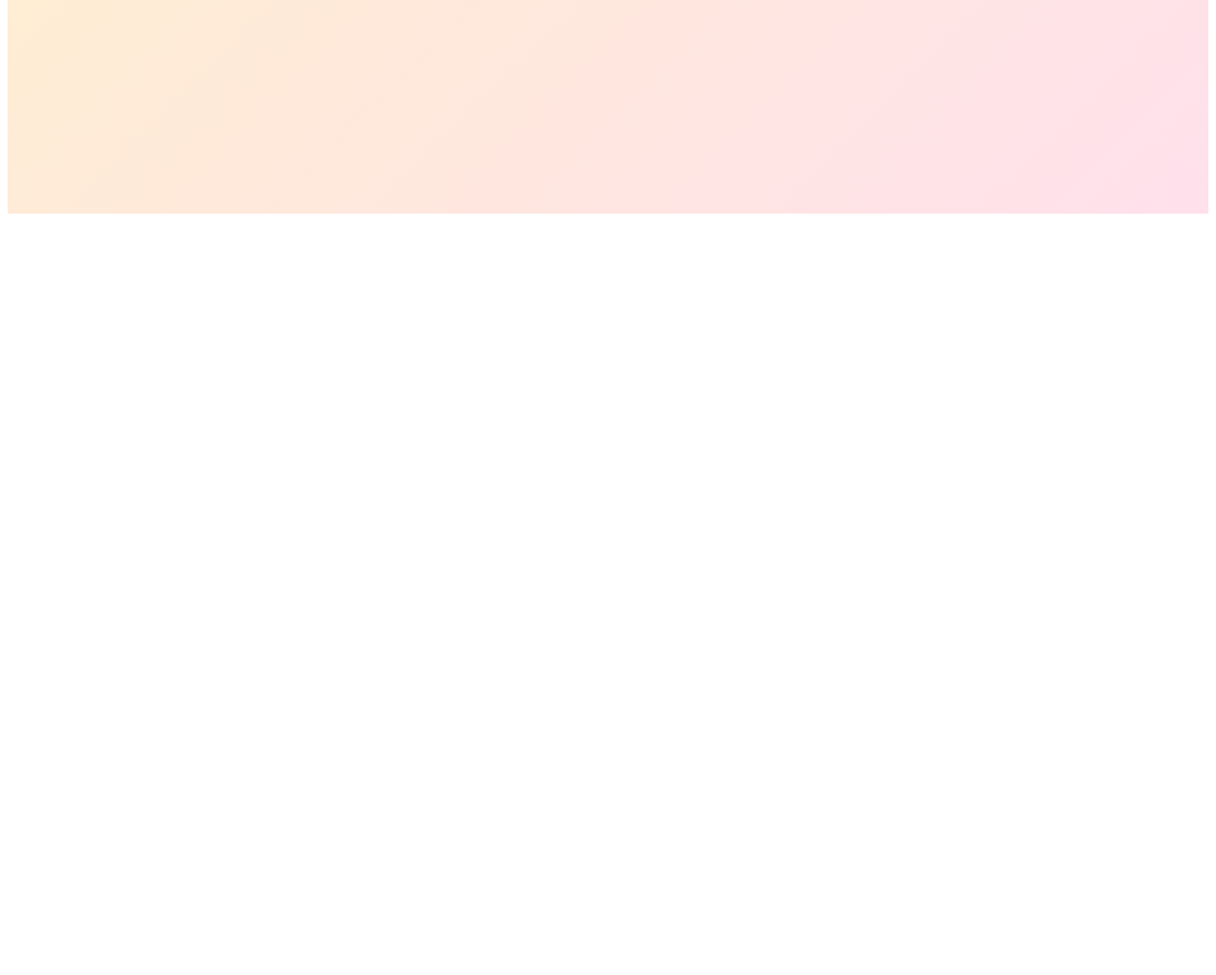
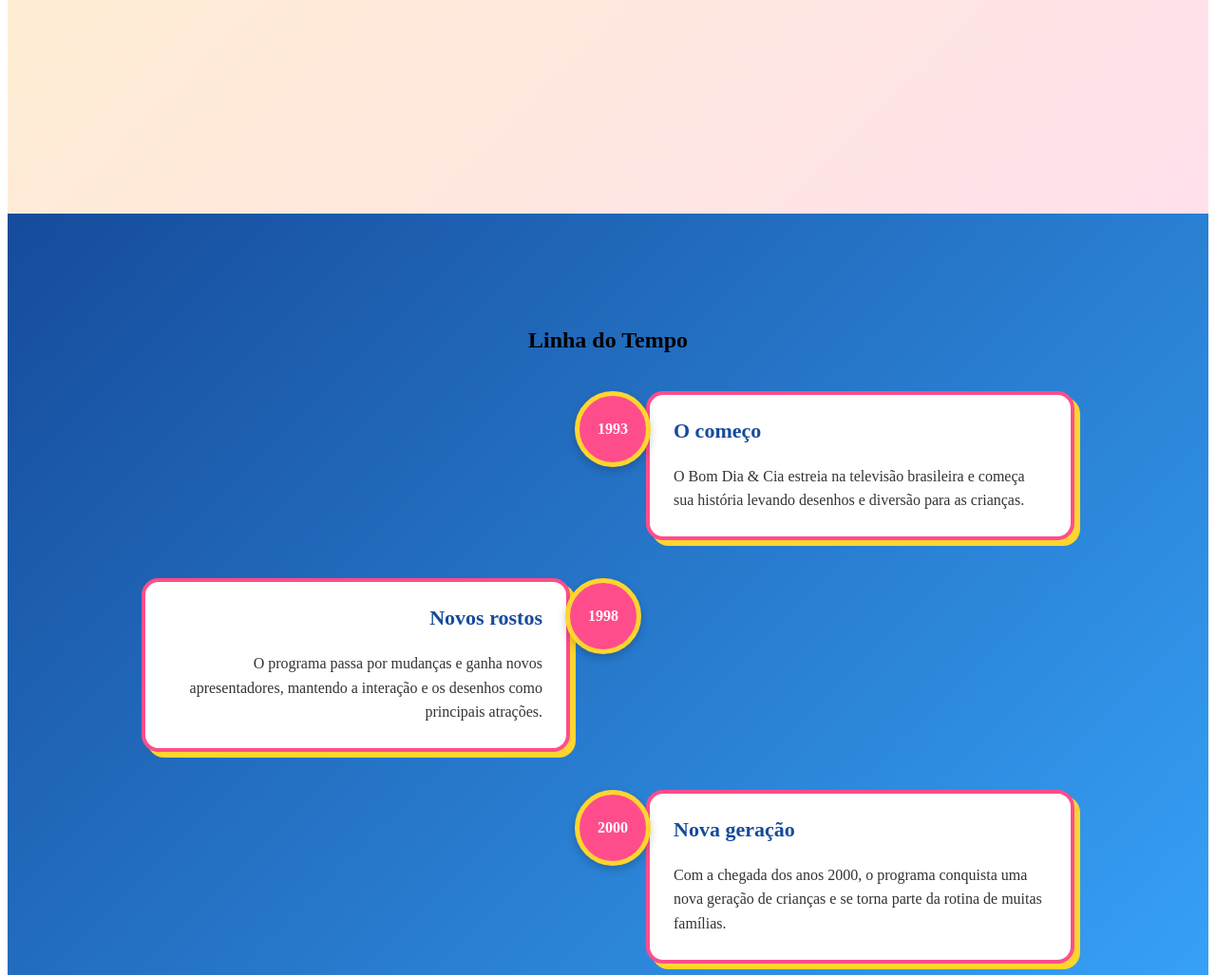
Before and after one commit to Samucabr09/Projeto-Bom-Dia---Cia, a plain HTML site: page index.html in a window 1280 px wide. Shown: the part 1773-2800 px from the top of the page at 95% size. Before the commit the page ends 2006 px from the top, so only its background shows below. Drawn offline with Linux system fonts and the light colour scheme.

Commit message:
comit adicao linha do tempo

```diff
--- a/index.html
+++ b/index.html
@@ -41,10 +41,6 @@
                     existiam manhãs diante da televisão esperando pelo próximo desenho.
                 </p>
 
-                <a href="#historia" class="btn">
-                    COMEÇAR A VIAGEM
-                </a>
-
             </div>
          </section>
 
@@ -64,6 +60,40 @@
                     Mais do que um programa de televisão, o Bom Dia & Cia acabou se tornando uma lembrança afetiva. Para quem cresceu assistindo, bastava ouvir a música de abertura ou reconhecer um desenho para voltar imediatamente às manhãs de infância.
                 </p>
             </div>
-    </header>
+        </section>
+       <section class="linha-do-tempo">
+            <div class="linha-do-tempo-conteudo">
+                <h1>
+                    Linha do Tempo
+                </h1>
+                <div class="evento">
+                    <div class="ano">1993</div>
+                    <div class="card">
+                        <h3>O começo</h3>
+                        <p>O Bom Dia & Cia estreia na televisão brasileira e começa sua história levando
+                            desenhos e diversão para as crianças.
+                         </p>
+                    </div>
+                </div>
+                <div class="evento">
+                    <div class="ano">1998</div>
+                    <div class="card">
+                        <h3>Novos rostos</h3>
+                        <p>O programa passa por mudanças e ganha novos apresentadores, mantendo a
+                             interação e os desenhos como principais atrações.
+                        </p>
+                    </div>
+                </div>
+                <div class="evento">
+                    <div class="ano">2000</div>
+                    <div class="card">
+                        <h3>Nova geração</h3>
+                        <p>Com a chegada dos anos 2000, o programa conquista uma nova
+                            geração de crianças e se torna parte da rotina de muitas famílias.
+                        </p>
+                    </div>
+                </div>
+            </div>
+       </section>
     </body>
 </html>
--- a/style.css
+++ b/style.css
@@ -31,6 +31,7 @@
     display: flex;
     gap: 25px;
     list-style: none;
+    margin-right: 200px;
 }
 
 nav a {
@@ -315,3 +316,186 @@
     }
 
 }
+
+.linha-do-tempo {
+    min-height: 100vh;
+
+    padding: 100px 8%;
+
+    background: linear-gradient(
+        135deg,
+        #164b9b,
+        #39a9ff
+    );
+
+    text-align: center;
+}
+
+.linha-do-tempo h2 {
+    font-family: Arial, sans-serif;
+
+    font-size: 42px;
+    font-weight: 900;
+
+    color: #ffd52f;
+
+    text-shadow:
+        3px 3px 0 #ff4d8b,
+        6px 6px 0 #5b4bff;
+
+    margin-bottom: 60px;
+}
+
+
+/* LINHA */
+
+.timeline {
+    position: relative;
+
+    max-width: 900px;
+
+    margin: auto;
+}
+
+
+/* LINHA VERTICAL */
+
+.timeline::before {
+    content: "";
+
+    position: absolute;
+
+    left: 50%;
+    top: 0;
+    bottom: 0;
+
+    width: 6px;
+
+    background: #ffd52f;
+
+    transform: translateX(-50%);
+
+    border-radius: 10px;
+}
+
+
+/* EVENTO */
+
+.evento {
+    position: relative;
+
+    width: 50%;
+
+    padding: 20px 40px;
+
+    box-sizing: border-box;
+}
+
+
+/* EVENTOS ALTERNADOS */
+
+.evento:nth-child(odd) {
+    left: 0;
+
+    text-align: right;
+}
+
+.evento:nth-child(even) {
+    left: 50%;
+
+    text-align: left;
+}
+
+
+/* ANO */
+
+.ano {
+    position: absolute;
+
+    top: 20px;
+
+    width: 70px;
+    height: 70px;
+
+    display: flex;
+    align-items: center;
+    justify-content: center;
+
+    background: #ff4d8b;
+
+    color: white;
+
+    font-size: 16px;
+    font-weight: 900;
+
+    border: 5px solid #ffd52f;
+
+    border-radius: 50%;
+
+    z-index: 2;
+
+    box-shadow: 0 4px 10px rgba(0,0,0,.2);
+}
+
+
+/* POSIÇÃO DO ANO */
+
+.evento:nth-child(odd) .ano {
+    right: -35px;
+}
+
+.evento:nth-child(even) .ano {
+    left: -35px;
+}
+
+
+/* CARD */
+
+.card {
+    padding: 25px;
+
+    background: white;
+
+    border-radius: 18px;
+
+    border: 4px solid #ff4d8b;
+
+    box-shadow:
+        6px 6px 0 #ffd52f;
+
+    transition: .3s;
+}
+
+
+/* EFEITO AO PASSAR O MOUSE */
+
+.card:hover {
+    transform: translateY(-5px);
+
+    box-shadow:
+        9px 9px 0 #ffd52f;
+}
+
+
+/* TÍTULO */
+
+.card h3 {
+    margin-top: 0;
+
+    color: #164b9b;
+
+    font-size: 22px;
+}
+
+
+/* TEXTO */
+
+.card p {
+    color: #333;
+
+    font-size: 16px;
+
+    line-height: 1.6;
+
+    margin-bottom: 0;
+}
```
